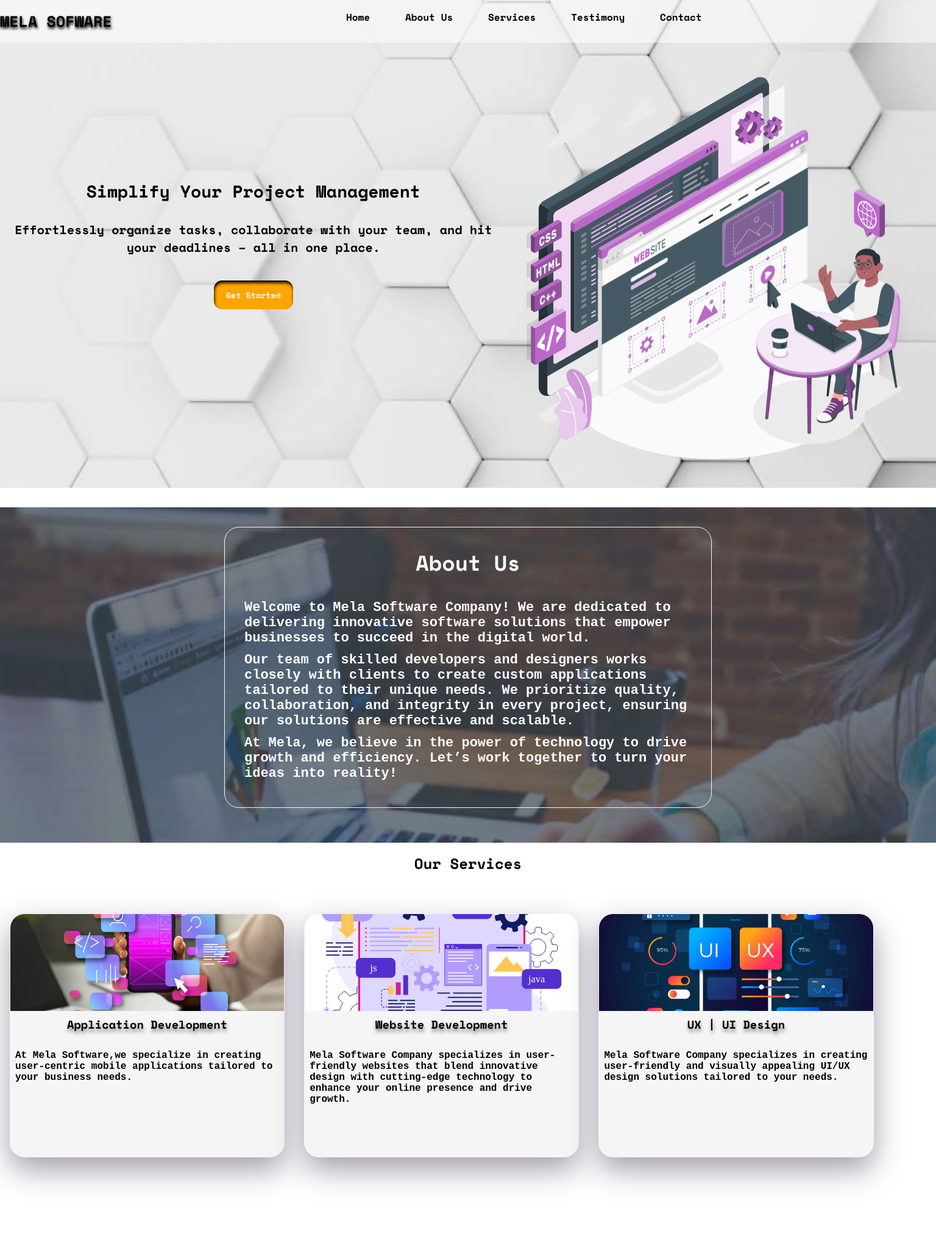
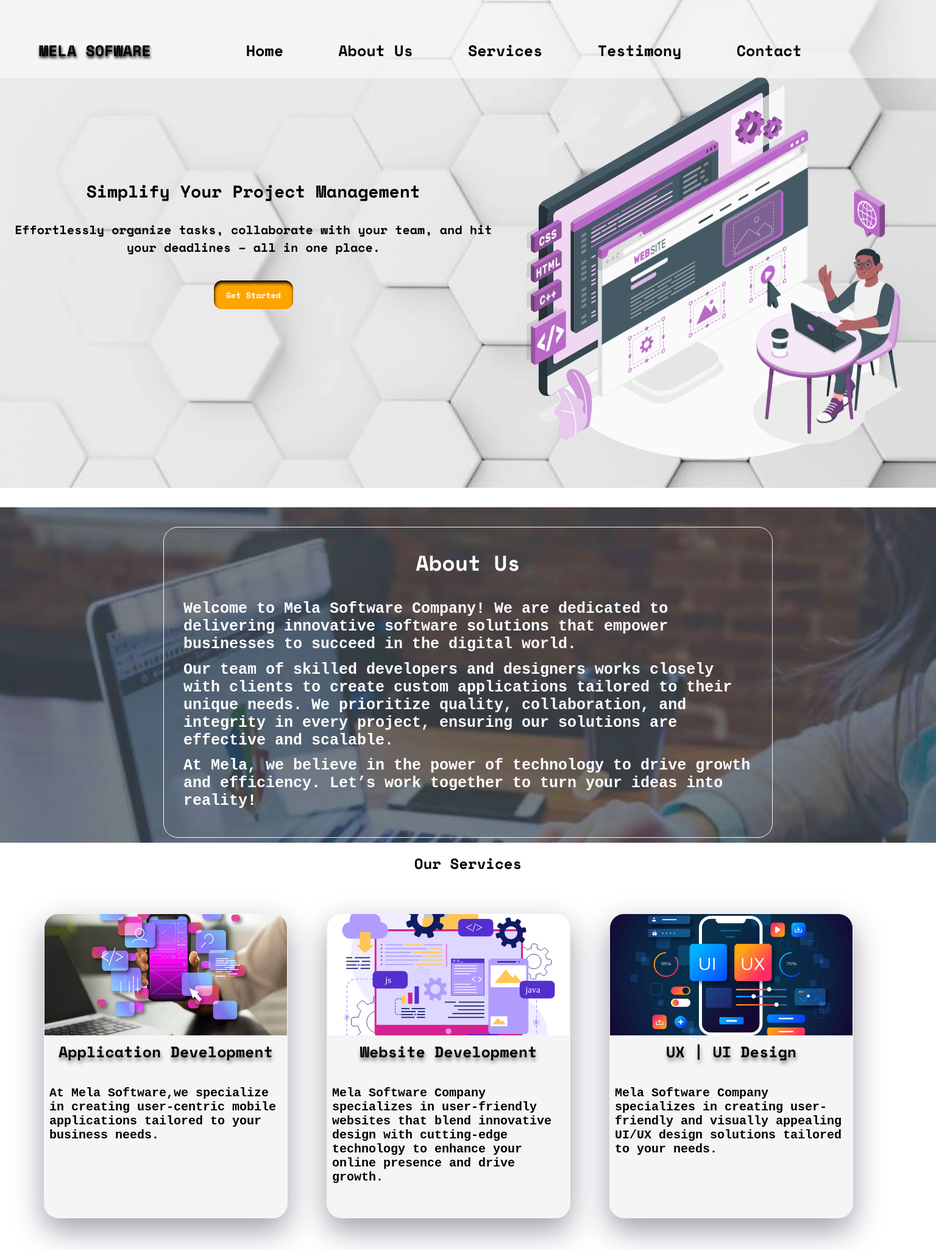
Before and after one commit to umera27/MelaSoftwareCompany, a plain HTML site: page index.html in a window 1536 px wide. Shown: the top 2050 px of the page at 61% size. Drawn offline with nearby package versions, Linux system fonts and the light colour scheme.

Commit message:
Update style.css

```diff
--- a/design/style.css
+++ b/design/style.css
@@ -248,7 +248,7 @@ address{
 }
 footer{
     width: 100%;
-    height: 300px;
+    height: auto;
     padding: 2em;
     background: linear-gradient(45deg,white,whitesmoke,gray);
     margin-top: 1.5em;
@@ -445,7 +445,41 @@ footer ul li{
 
     }
 
+@media(min-width:1300px){
+   header{
+       padding: 4em;
+   }
+   header li{
+       font-size: 25px;
+   }
+   header li:first-child{
+       font-size: 35px;
+   }
+   .about-des{
+       width: 1000px;
+   }
+   .about-des p{
+       font-size: 25px;
+   }
+   .services-card{
 
+       height: auto;
+       align-items: center;
+       justify-content: center;
+   }
+   .card{
+       width: 400px;
+       margin-right: 4em;
+       height: 500px;
+   }
+   .card  p{
+     font-size: 20px;
+   }
+   h3{
+       font-size: 25px;
+   }
+
+   }
 @keyframes smooth {
    from{
      opacity: 0;
```
